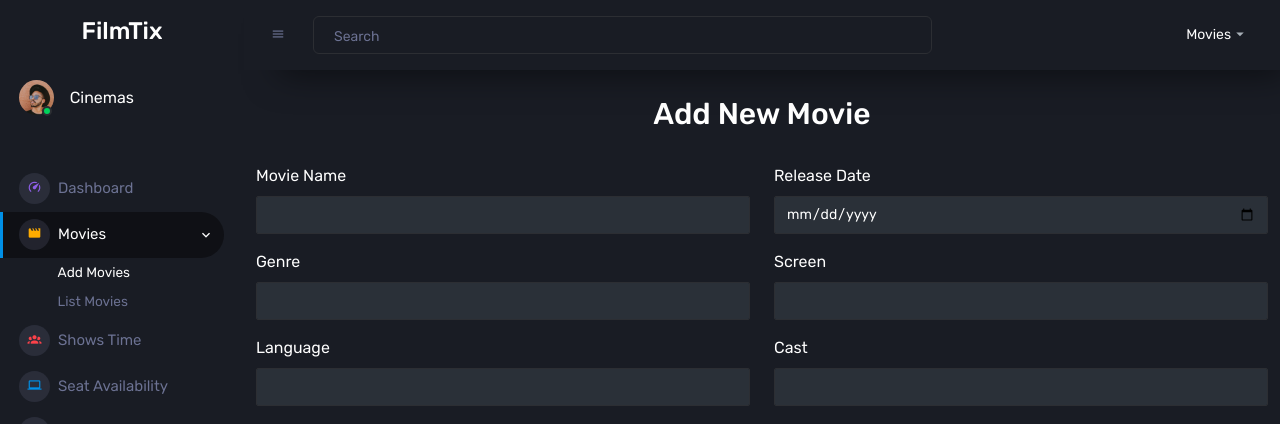
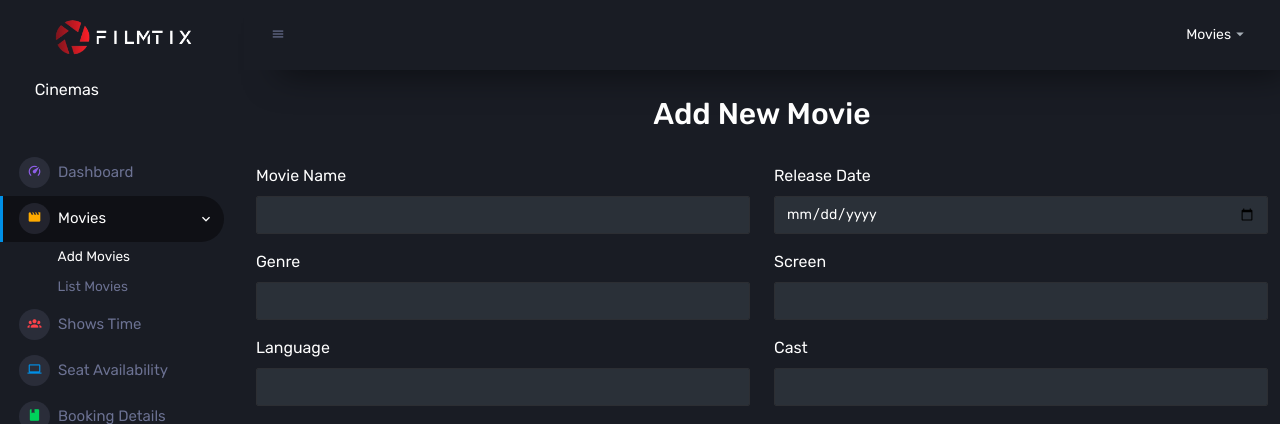
Before and after one commit to AnusreeMR/Mainproject, a Django app: page /theatre_add_movies in a window 1280 px wide. Shown: the top 424 px of the page. Run offline with Django 5.2, Linux system fonts and the light colour scheme; some libraries are stand-ins or nearby versions.

Commit message:
theatre layout

```diff
--- a/templates/theatre/theatre_layout.html
+++ b/templates/theatre/theatre_layout.html
@@ -22,7 +22,7 @@
       <!-- partial:partials/_sidebar.html -->
       <nav class="sidebar sidebar-offcanvas" id="sidebar">
         <div class="sidebar-brand-wrapper d-none d-lg-flex align-items-center justify-content-center fixed-top">
-          <h3><a class="text-white" href="index.html"><i class="fa fa-video-camera col_red me-1"></i>FilmTix</a></h3>
+          <img src="{% static 'logo/tlogo.png' %}" alt="FilmTix Logo" style="width: 150px; height: auto;">
           {% comment %} <a class="sidebar-brand brand-logo" href="index.html"><img src="{% static 'theatre_admin/images/logo.svg'%}" alt="logo" /></a> {% endcomment %}
           <a class="sidebar-brand brand-logo-mini" href="index.html"><img src="{% static 'theatre_admin/images/logo-mini.svg'%}" alt="logo" /></a>
         </div>
@@ -30,8 +30,8 @@
           <li class="nav-item profile">
             <div class="profile-desc">
               <div class="profile-pic">
-                <div class="count-indicator">
-                  <img class="img-xs rounded-circle " src="{% static 'theatre_admin/images/faces/face15.jpg' %}" alt="">
+                <div>
+                  {% comment %} <img class="img-xs rounded-circle " src="{% static 'theatre_admin/images/faces/face15.jpg' %}" alt=""> {% endcomment %}
                   <span class="count bg-success"></span>
                 </div>
                 <div class="profile-name">
@@ -125,8 +125,8 @@
         </a>
         <div class="collapse" id="complaints-menu">
             <ul class="nav flex-column sub-menu">
-                <li class="nav-item"> <a class="nav-link" href="#">Send</a></li>
-                <li class="nav-item"> <a class="nav-link" href="#">View</a></li>
+                <li class="nav-item"> <a class="nav-link" href="{% url 'theatre_to_admin_complaints' %}">Send To Admin</a></li>
+                <li class="nav-item"> <a class="nav-link" href="{% url 'list_user_complaints_to_theatre' %}">User Complaints</a></li>
             </ul>
         </div>
     </li>
@@ -202,13 +202,13 @@
             <button class="navbar-toggler navbar-toggler align-self-center" type="button" data-toggle="minimize">
               <span class="mdi mdi-menu"></span>
             </button>
-            <ul class="navbar-nav w-100">
+            {% comment %} <ul class="navbar-nav w-100">
               <li class="nav-item w-100">
                 <form class="nav-link mt-2 mt-md-0 d-none d-lg-flex search">
                   <input type="text" class="form-control" placeholder="Search">
                 </form>
               </li>
-            </ul>
+            </ul> {% endcomment %}
             <ul class="navbar-nav navbar-nav-right">
               <li class="nav-item dropdown">
                 <a class="nav-link" id="profileDropdown" href="#" data-toggle="dropdown">
```
